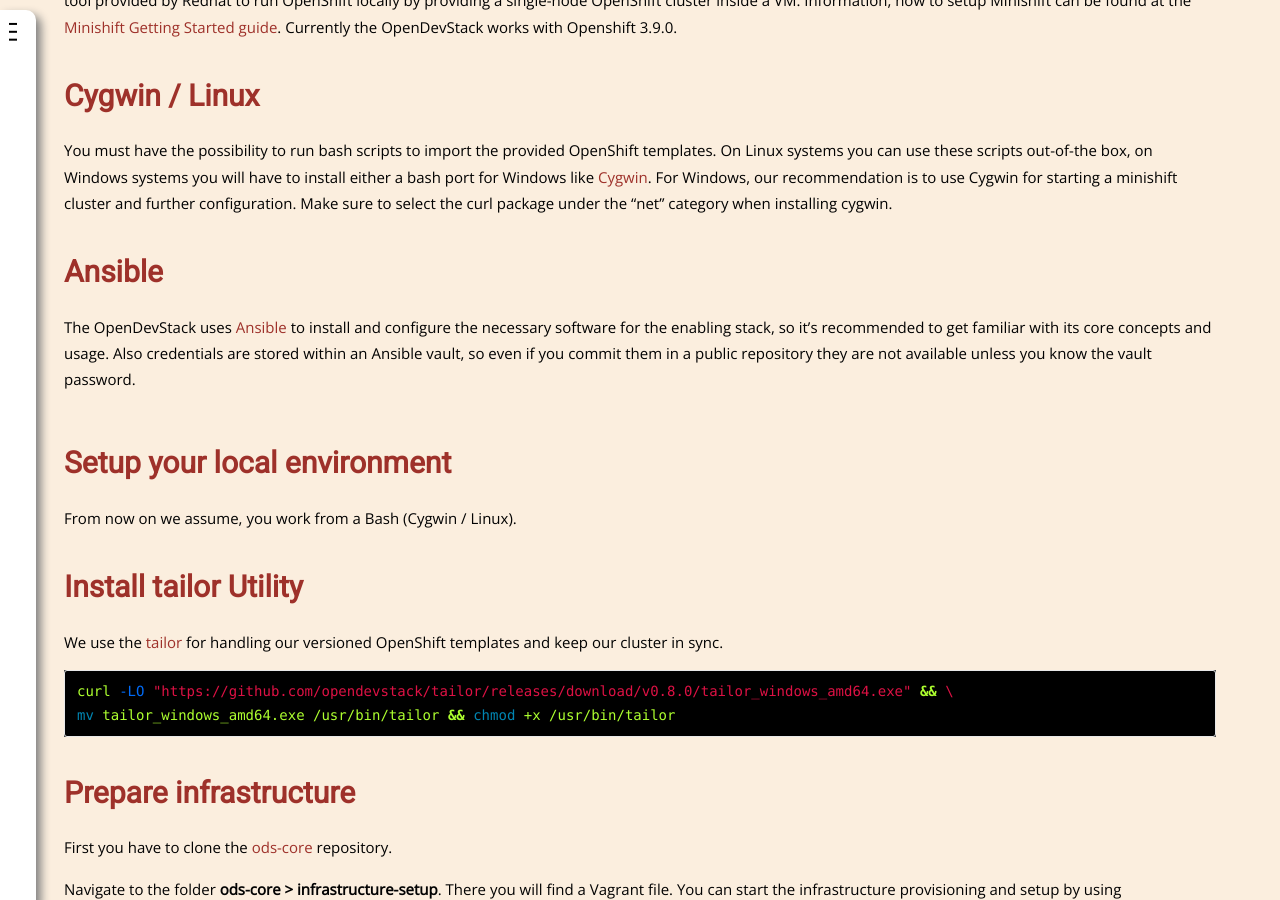
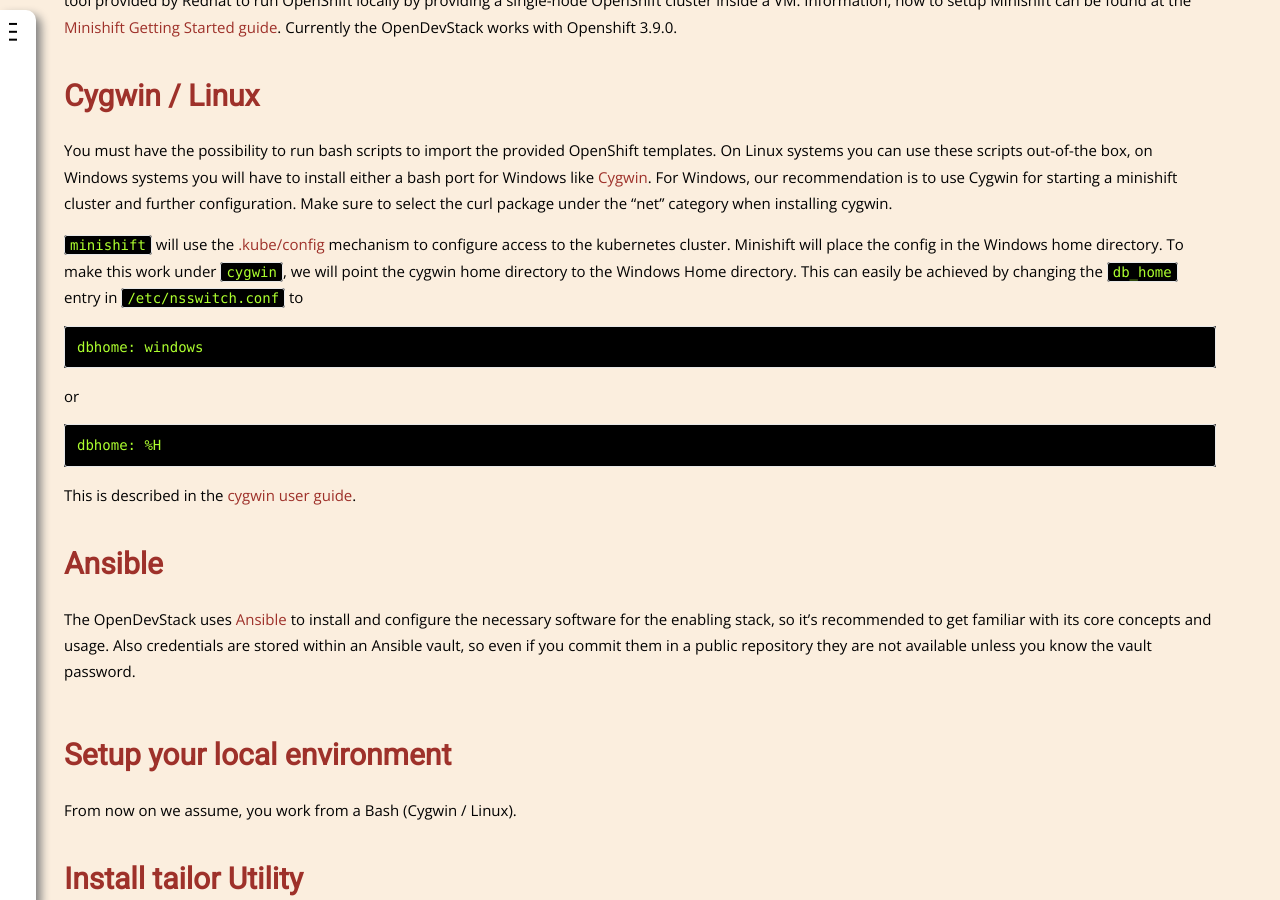
Before and after one commit to opendevstack/opendevstack.github.io, a Jekyll site: the page built from doc/getting-started.md, in a window 1280 px wide and 900 px high, scrolled down 1974 px. Built offline with Jekyll 4.4.1, drawn with Linux system fonts in a browser that asks for light colours; our own code applies the rules of GitHub Pages for plain Markdown files; some of the changed text lies outside the part shown.

Commit message:
Clarify cygwin instructions
* Setting home directory
* Location of kubeconfig files

````diff
--- a/doc/getting-started.md
+++ b/doc/getting-started.md
@@ -87,6 +87,17 @@
 
 You must have the possibility to run bash scripts to import the provided OpenShift templates. On Linux systems you can use these scripts out-of-the box, on Windows systems you will have to install either a bash port for Windows like [Cygwin](https://www.cygwin.com/ "Cygwin").
 For Windows, our recommendation is to use Cygwin for starting a minishift cluster and further configuration. Make sure to select the curl package under the "net" category when installing cygwin.
+
+`minishift` will use the [.kube/config](https://kubernetes.io/docs/tasks/access-application-cluster/configure-access-multiple-clusters/#explore-the-home-kube-directory) mechanism to configure access to the kubernetes cluster. Minishift will place the config in the Windows home directory. To make this work under `cygwin`, we will point the cygwin home directory to the Windows Home directory.
+This can easily be achieved by changing the `db_home` entry in `/etc/nsswitch.conf` to
+
+    dbhome: windows
+
+or
+
+    dbhome: %H
+
+This is described in the [cygwin user guide](https://cygwin.com/cygwin-ug-net/ntsec.html#ntsec-mapping-nsswitch-syntax).
 
 ### Ansible
 
@@ -496,9 +507,10 @@
 
 Before you start up Minishift with the `minishift start` command you will have to create or modify a `config.json` file.
 This file is located in the `.minishift/config` folder in the user home directory.
-On a Windows system, you will find this file under `C:\Users\<username>\.minishift\config\config.json`.
+On a Windows system, you will find this file under `C:\Users\<username>\.minishift\config\config.json` or under cygwin `~/.minishift/config/config.json`.
 If the file doesn't exist, you will have to create it.
 The file has to have the following content:
+
 ```javascript
 {
     "cpus": 2,
@@ -508,6 +520,7 @@
     "vm-driver": "virtualbox"
 }
 ```
+
 It is important to use *v3.9.0* as minimum version to ensure, that the templates provided by the OpenDevStack work properly. If you are on windows you have to run the "minishift start" command as administrator.
 
 After the start up you are able to open the webconsole with the `minishift console` command. This will open the webconsole in your standard browser.
````
